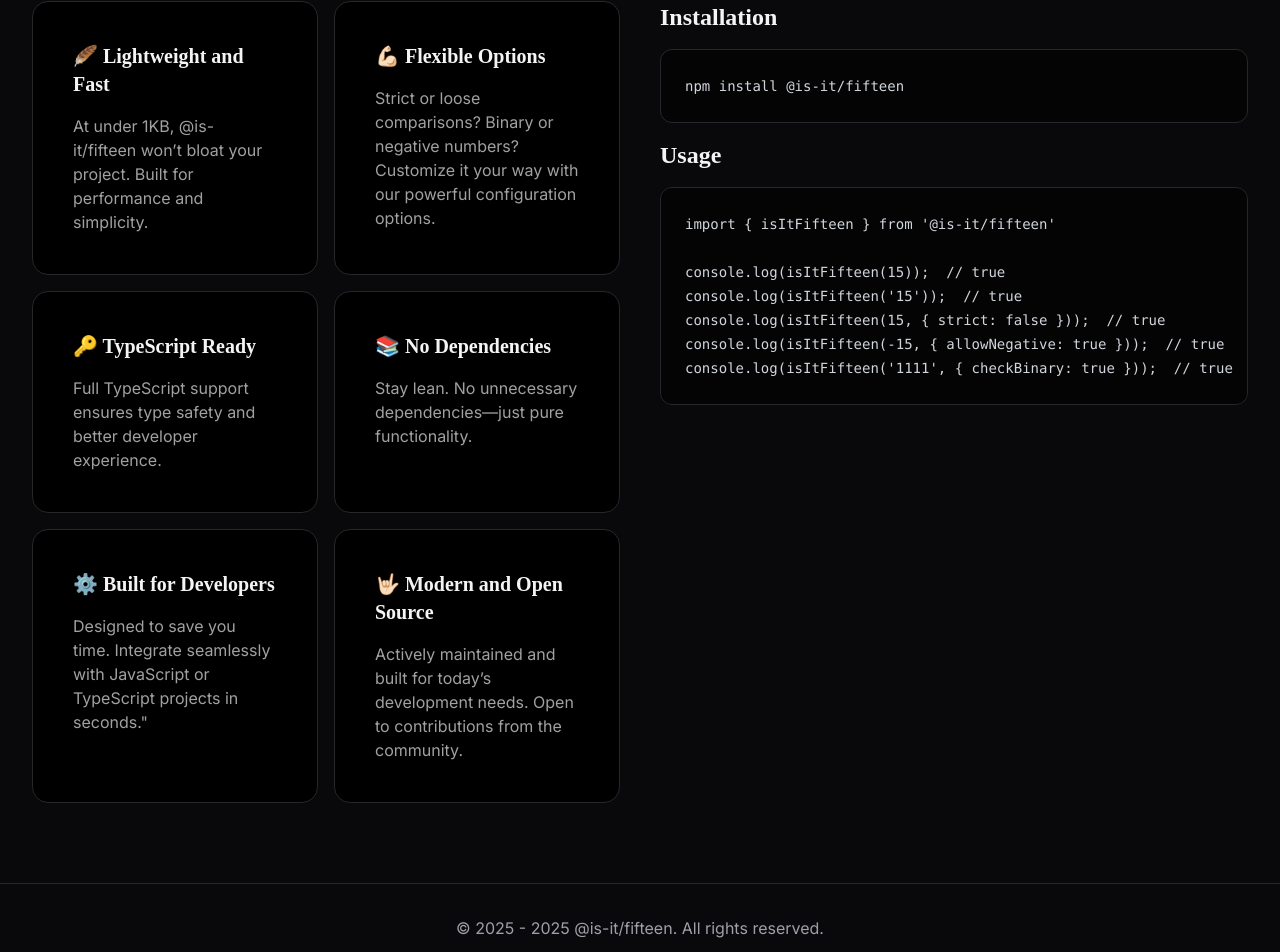
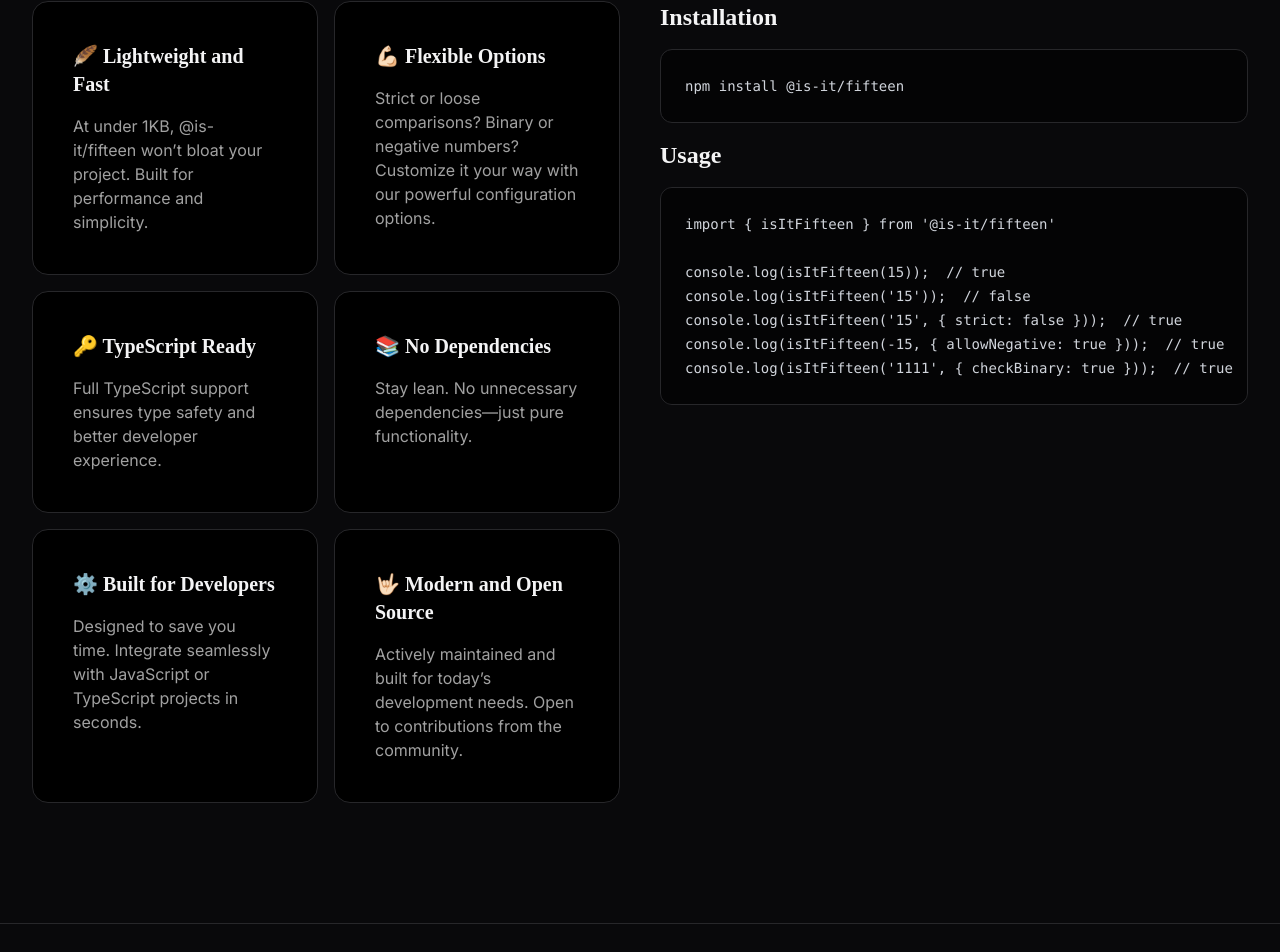
Before and after one commit to ardifx01/is-it-fifteen, a React (Vite) app: page / in a window 1280 px wide. Shown: the part 995-1947 px from the top of the page. Built offline with nearby package versions, Linux system fonts and the light colour scheme; a web font is replaced by a local one.

Commit message:
fix: responsive design

```diff
--- a/src/app.tsx
+++ b/src/app.tsx
@@ -1,25 +1,54 @@
 import { DotPattern } from './components/dot-pattern'
 import { CTAButton } from './components/cta-button'
-import { ScrollProgress } from './components/scroll-progress'
 import { Card } from './components/card'
 import { Icon } from '@iconify/react'
+import { Footer } from './components/footer'
+
+const features = [
+    {
+        title: '🪶 Lightweight and Fast',
+        description:
+            'At under 1KB, @is-it/fifteen won’t bloat your project. Built for performance and simplicity.',
+    },
+    {
+        title: '💪🏻 Flexible Options',
+        description:
+            'Strict or loose comparisons? Binary or negative numbers? Customize it your way with our powerful configuration options.',
+    },
+    {
+        title: '🔑 TypeScript Ready',
+        description: 'Full TypeScript support ensures type safety and better developer experience.',
+    },
+    {
+        title: '📚 No Dependencies',
+        description: 'Stay lean. No unnecessary dependencies—just pure functionality.',
+    },
+    {
+        title: '⚙️ Built for Developers',
+        description:
+            'Designed to save you time. Integrate seamlessly with JavaScript or TypeScript projects in seconds.',
+    },
+    {
+        title: '🤟🏻 Modern and Open Source',
+        description:
+            'Actively maintained and built for today’s development needs. Open to contributions from the community.',
+    },
+]
 
 function App() {
     return (
         <>
-            <ScrollProgress />
-            <div className="min-h-dvh overflow-hidden bg-zinc-950">
             <main className="relative flex min-h-dvh flex-col items-center justify-center text-center">
                 <div className="relative z-10 container">
                     <div className="mx-auto max-w-6xl space-y-6">
-                            <h1 className="text-8xl leading-[1.25]">
+                        <h1 className="text-4xl leading-[1.25] sm:text-6xl lg:text-7xl xl:text-8xl">
                             Simplify Your Number Validation with
                             <span className="bg-gradient-to-br from-pink-200 via-amber-200 to-cyan-200 bg-clip-text text-transparent">
                                 {' '}
                                 @is-it/fifteen
                             </span>
                         </h1>
-                            <p className="mx-auto max-w-3xl text-xl text-zinc-400">
+                        <p className="mx-auto max-w-3xl text-lg text-zinc-400 sm:text-xl">
                             A lightweight, flexible, and developer-friendly utility for precise
                             number checks. Optimized for modern JavaScript and TypeScript
                             environments.
@@ -41,84 +70,36 @@
             </main>
             <section className="py-20">
                 <div className="container">
-                        <h2 className="mb-14 text-6xl" id="get-started">
+                    <h2 className="mb-14 text-3xl sm:text-5xl lg:text-6xl" id="get-started">
                         Get Started
                     </h2>
-                        <div className="grid grid-cols-2 gap-10">
-                            <div className="grid grid-cols-2 gap-4">
-                                <Card>
-                                    <h3 className="relative z-20 mb-4 text-xl">
-                                        🪶 Lightweight and Fast
-                                    </h3>
+                    <div className="grid-cols-2 gap-x-10 space-y-10 xl:grid">
+                        <div className="grid gap-4 sm:grid-cols-2">
+                            {features.map((feature) => (
+                                <Card key={feature.title}>
+                                    <h3 className="relative z-20 mb-4 text-xl">{feature.title}</h3>
                                     <p className="relative z-20 text-neutral-400">
-                                        At under 1KB, @is-it/fifteen won’t bloat your project. Built
-                                        for performance and simplicity.
+                                        {feature.description}
                                     </p>
                                 </Card>
-                                <Card>
-                                    <h3 className="relative z-20 mb-4 text-xl">
-                                        💪🏻 Flexible Options
-                                    </h3>
-                                    <p className="relative z-20 text-neutral-400">
-                                        Strict or loose comparisons? Binary or negative numbers?
-                                        Customize it your way with our powerful configuration
-                                        options.
-                                    </p>
-                                </Card>
-                                <Card>
-                                    <h3 className="relative z-20 mb-4 text-xl">
-                                        🔑 TypeScript Ready
-                                    </h3>
-                                    <p className="relative z-20 text-neutral-400">
-                                        Full TypeScript support ensures type safety and better
-                                        developer experience.
-                                    </p>
-                                </Card>
-                                <Card>
-                                    <h3 className="relative z-20 mb-4 text-xl">
-                                        📚 No Dependencies
-                                    </h3>
-                                    <p className="relative z-20 text-neutral-400">
-                                        Stay lean. No unnecessary dependencies—just pure
-                                        functionality.
-                                    </p>
-                                </Card>
-                                <Card>
-                                    <h3 className="relative z-20 mb-4 text-xl">
-                                        ⚙️ Built for Developers
-                                    </h3>
-                                    <p className="relative z-20 text-neutral-400">
-                                        Designed to save you time. Integrate seamlessly with
-                                        JavaScript or TypeScript projects in seconds."
-                                    </p>
-                                </Card>
-                                <Card>
-                                    <h3 className="relative z-20 mb-4 text-xl">
-                                        🤟🏻 Modern and Open Source
-                                    </h3>
-                                    <p className="relative z-20 text-neutral-400">
-                                        Actively maintained and built for today’s development needs.
-                                        Open to contributions from the community.
-                                    </p>
-                                </Card>
+                            ))}
                         </div>
-                            <div>
                         <div className="space-y-4">
                             <h3 className="text-2xl">Installation</h3>
-                                    <div className="prose prose-invert">
-                                        <pre className="rounded-xl border border-zinc-800 p-6">
+                            <div className="prose prose-invert max-w-none">
+                                <pre className="w-full rounded-xl border border-zinc-800 p-6">
                                     <code>npm install @is-it/fifteen</code>
                                 </pre>
                             </div>
                             <h3 className="text-2xl">Usage</h3>
-                                    <div className="prose prose-invert">
-                                        <pre className="rounded-xl border border-zinc-800 p-6">
+                            <div className="prose prose-invert max-w-none">
+                                <pre className="w-full rounded-xl border border-zinc-800 p-6">
                                     <code>
                                         {`import { isItFifteen } from '@is-it/fifteen'
 
 console.log(isItFifteen(15));  // true
-console.log(isItFifteen('15'));  // true
-console.log(isItFifteen(15, { strict: false }));  // true
+console.log(isItFifteen('15'));  // false
+console.log(isItFifteen('15', { strict: false }));  // true
 console.log(isItFifteen(-15, { allowNegative: true }));  // true
 console.log(isItFifteen('1111', { checkBinary: true }));  // true`}
                                     </code>
@@ -127,19 +108,8 @@
                         </div>
                     </div>
                 </div>
-                    </div>
             </section>
-                <footer className="border-t border-zinc-800">
-                    <div className="container">
-                        <div className="py-8 text-center">
-                            <p className="text-zinc-400">
-                                &copy; 2025 - {new Date().getFullYear()} @is-it/fifteen. All rights
-                                reserved.
-                            </p>
-                        </div>
-                    </div>
-                </footer>
-            </div>
+            <Footer />
         </>
     )
 }
--- /dev/null
+++ b/src/components/footer.tsx
@@ -0,0 +1,14 @@
+export const Footer = () => {
+    return (
+        <footer className="border-t border-zinc-800">
+            <div className="container">
+                <div className="py-8 text-center">
+                    <p className="text-zinc-400">
+                        &copy; 2025 - {new Date().getFullYear()} @is-it/fifteen. All rights
+                        reserved.
+                    </p>
+                </div>
+            </div>
+        </footer>
+    )
+}
--- a/src/main.tsx
+++ b/src/main.tsx
@@ -2,9 +2,13 @@
 import { createRoot } from 'react-dom/client'
 import './index.css'
 import App from './app.tsx'
+import { ScrollProgress } from './components/scroll-progress.tsx'
 
 createRoot(document.getElementById('root')!).render(
     <StrictMode>
-        <App />
+        <ScrollProgress />
+        <div className="min-h-dvh overflow-hidden bg-zinc-950">
+            <App />
+        </div>
     </StrictMode>
 )
```
Lines whose indentation alone changed are shown as unchanged.
